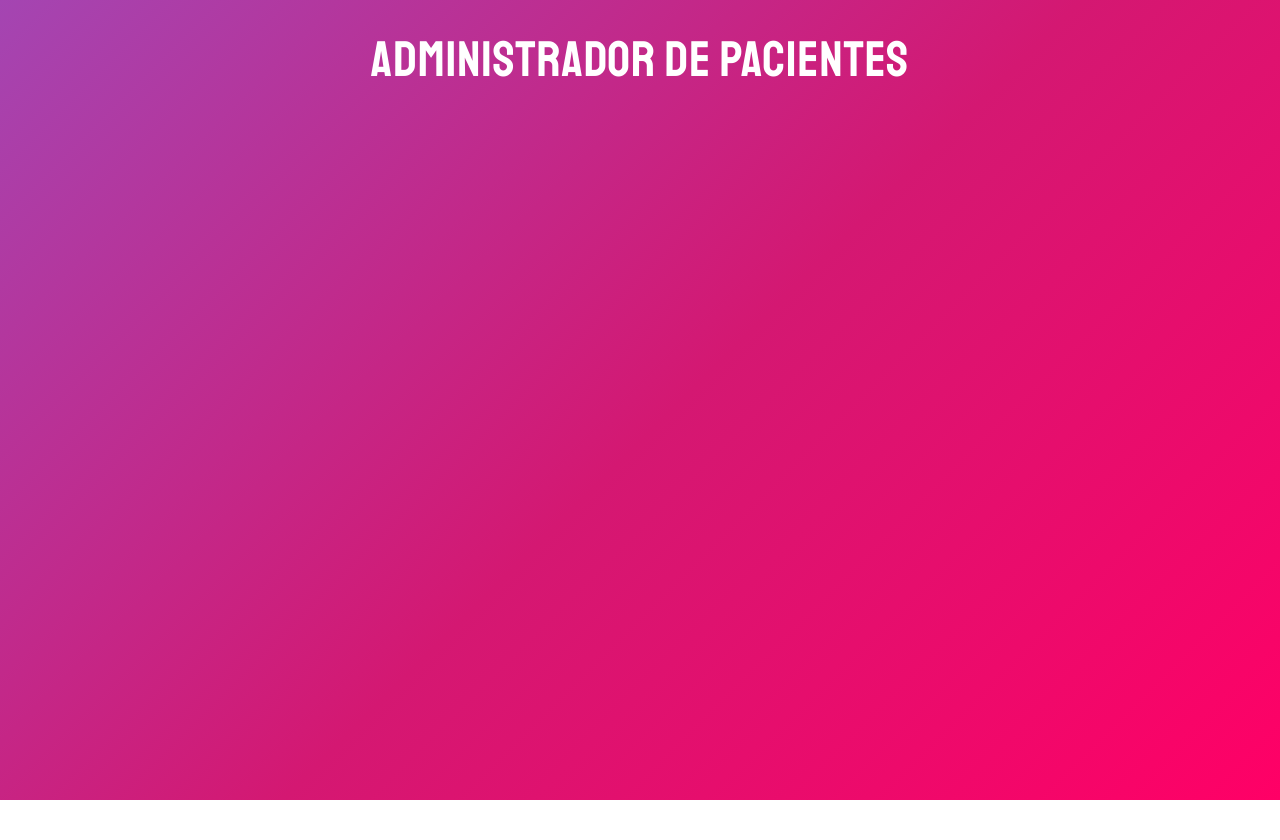
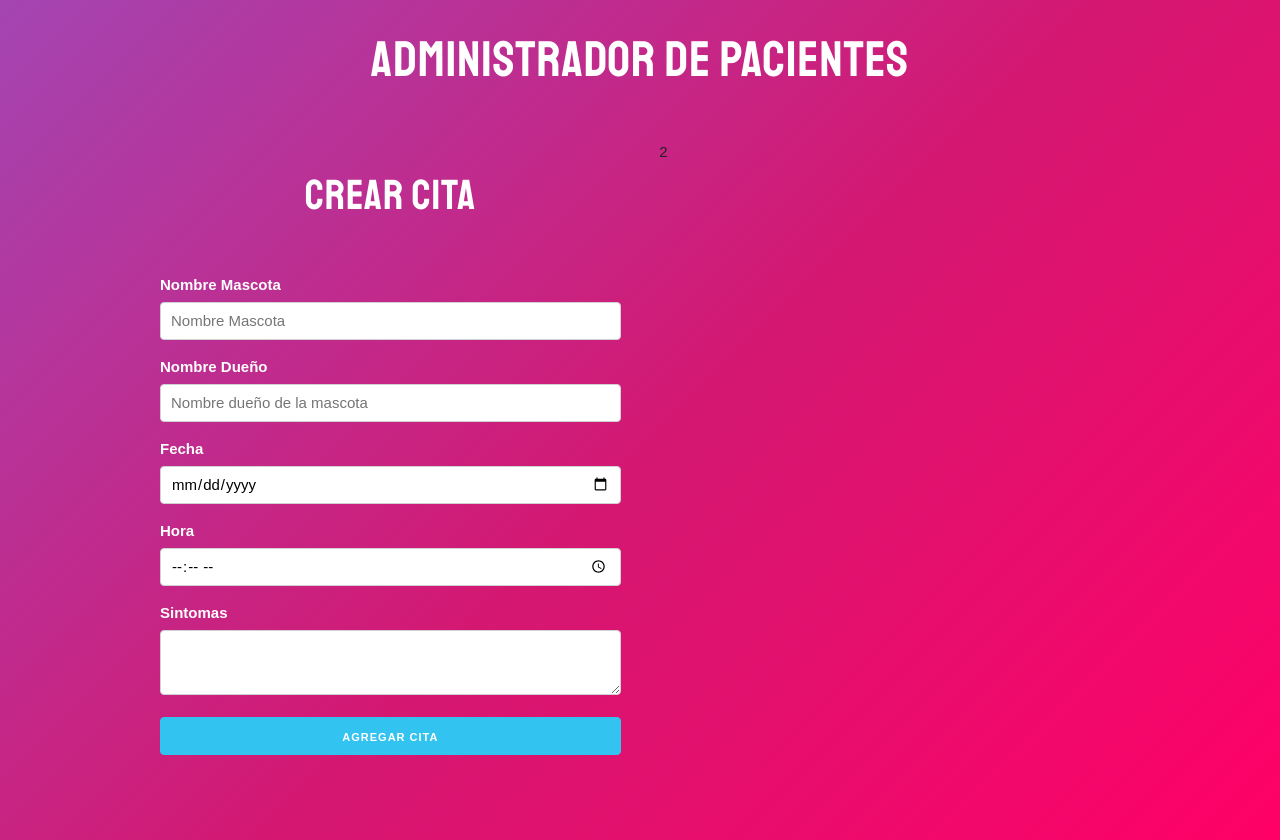
Before and after one commit to Carmelitu/APV-react, a React (Create React App) app: page / in a window 1280 px wide. Before the commit the page ends 800 px from the top, so only its background shows below. Built offline with nearby package versions, Linux system fonts and the light colour scheme.

Commit message:
formulario agregado

```diff
--- a/src/App.js
+++ b/src/App.js
@@ -1,8 +1,23 @@
-import React from 'react';
+import React, { Fragment } from 'react';
+import Formulario from './components/Formulario.js';
+
 
 function App() {
   return (
-    <h1>Administrador de Pacientes</h1>
+    <Fragment>
+      <h1>Administrador de Pacientes</h1>
+
+      <div className="container">
+        <div className="row">
+          <div className="one-half column">
+              <Formulario />
+          </div>
+          <div className="one-half column">
+              2
+          </div>
+        </div>
+      </div>
+    </Fragment>
   );
 }
 
--- /dev/null
+++ b/src/components/Formulario.js
@@ -0,0 +1,48 @@
+import React, { Fragment } from 'react';
+
+const Formulario = () => {
+    return (
+        <Fragment>
+            <h2>Crear Cita</h2>
+            <form>
+                <label>Nombre Mascota</label>
+                <input
+                    type="text"
+                    name="mascota"
+                    className="u-full-width"
+                    placeholder="Nombre Mascota"
+                />
+                <label>Nombre Dueño</label>
+                <input
+                    type="text"
+                    name="propietario"
+                    className="u-full-width"
+                    placeholder="Nombre dueño de la mascota"
+                />
+                <label>Fecha</label>
+                <input
+                    type="date"
+                    name="fecha"
+                    className="u-full-width"
+                />
+                <label>Hora</label>
+                <input
+                    type="time"
+                    name="hora"
+                    className="u-full-width"
+                />
+                <label>Sintomas</label>
+                <textarea
+                    name="sintomas"
+                    className="u-full-width"
+                ></textarea>
+                <button
+                    type="button"
+                    className="u-full-width button-primary"
+                >Agregar Cita</button>
+            </form>
+        </Fragment>
+     );
+}
+
+export default Formulario;
```
Also changed, not shown: src/setupTests.js (deleted, +0 -5 lines).
